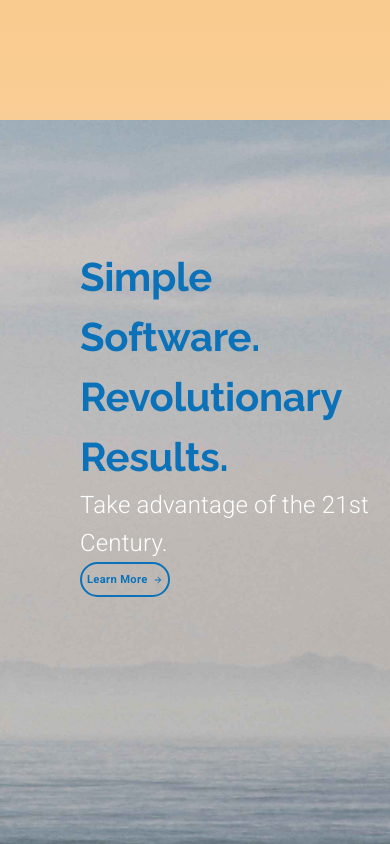
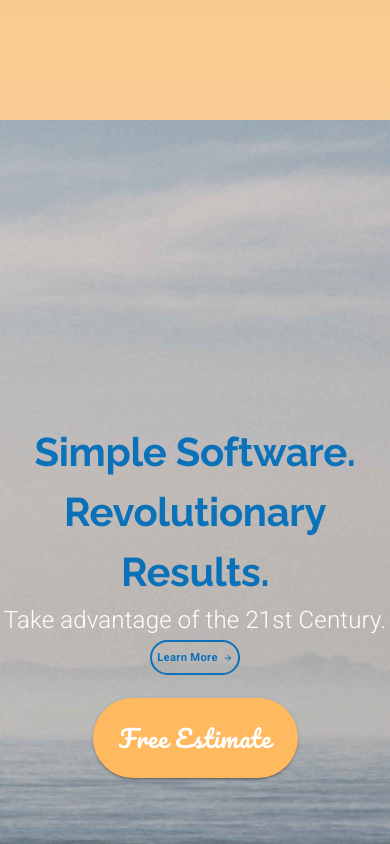
Before and after one commit to webDeveloper67/monDevelopmentCompany, a React (Create React App) app: page / in a window 390 px wide. Shown: the part 5880-6724 px from the top of the page. Built offline with nearby package versions, Linux system fonts and the light colour scheme.

Commit message:
finishing landing page completely

```diff
--- a/src/components/ui/CallToAction.js
+++ b/src/components/ui/CallToAction.js
@@ -4,6 +4,7 @@ import Typography from '@material-ui/core/Typography';
 import { makeStyles, useTheme } from '@material-ui/core/styles';
 import Button from '@material-ui/core/Button';
 import ButtonArrow from './ButtonArrow';
+import useMediaQuery from '@material-ui/core/useMediaQuery';
 
 import background from './../../assets/background.jpg';
 import mobileBackground from './../../assets/mobileBackground.jpg';
@@ -22,11 +23,13 @@ const useStyles = makeStyles(theme => ({
     backgroundImage: `url(${background})`,
     backgroundPosition: 'center',
     backgroundSize: 'cover',
+    backgroundAttachment: 'fixed',
     backgroundRepeat: 'no-repeat',
     height: '60em',
     width: '100%',
     [theme.breakpoints.down('md')]: {
-      backgroundImage: `url(${mobileBackground})`
+      backgroundImage: `url(${mobileBackground})`,
+      backgroundAttachment: 'inherit'
     }
   },
   estimateButton: {
@@ -36,22 +39,35 @@ const useStyles = makeStyles(theme => ({
     width: 205,
     backgroundColor: theme.palette.common.orange,
     fontSize: '1.5rem',
-    marginRight: '5em'
+    marginRight: '5em',
+    marginLeft: '2em',
+    [theme.breakpoints.down('sm')]: {
+      marginRight: 0,
+      marginLeft: 0
+    }
   }
 }));
 
 const CallToAction = () => {
   const classes = useStyles();
   const theme = useTheme();
+  const matchesSM = useMediaQuery(theme.breakpoints.down('sm'));
 
   return (
     <Grid
       container
       alignItems="center"
-      justify="space-between"
+      justify={matchesSM ? 'center' : 'space-between'}
       className={classes.background}
+      direction={matchesSM ? 'column' : 'row'}
     >
-      <Grid item style={{ marginLeft: '5em' }}>
+      <Grid
+        item
+        style={{
+          marginLeft: matchesSM ? 0 : '5em',
+          textAlign: matchesSM ? 'center' : 'inherit'
+        }}
+      >
         <Grid container direction="column">
           <Grid item>
             <Typography variant="h2">
@@ -60,7 +76,7 @@ const CallToAction = () => {
             <Typography variant="subtitle2" style={{ fontSize: '1.5rem' }}>
               Take advantage of the 21st Century.
             </Typography>
-            <Grid container item>
+            <Grid container justify={matchesSM ? 'center' : undefined} item>
               <Button variant="outlined" className={classes.learnButton}>
                 <span style={{ marginRight: 5 }}>Learn More</span>
                 <ButtonArrow
```
